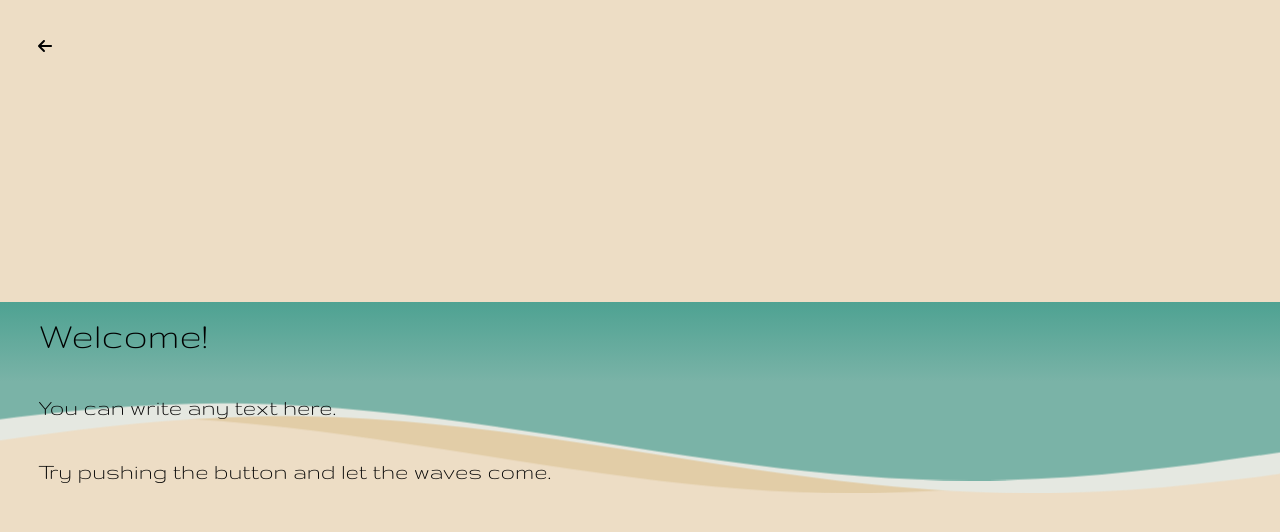
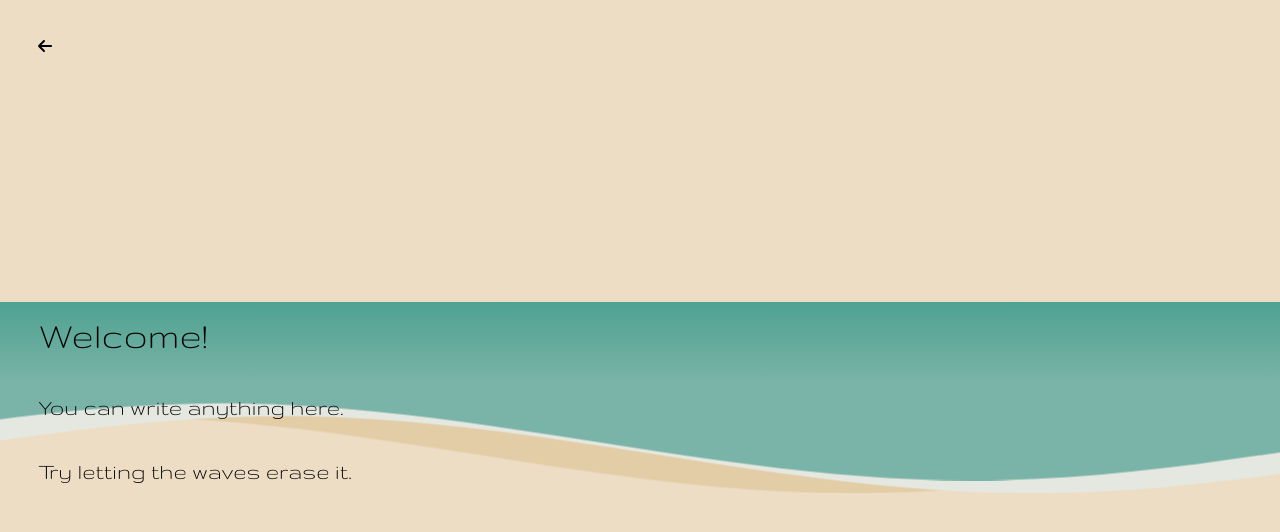
Before and after one commit to HBSPS/Playground, a React (Create React App) app: page /beach in a window 1280 px wide. Shown: the top 532 px of the page. Built offline with nearby package versions, Linux system fonts and the light colour scheme.

Commit message:
:sparkles: [FEAT] Wrapper Atoms 세분화
Wrapper -> 기본 div / Wrapper.Absolute -> position: absolute인 div

```diff
--- a/src/Components/_Atoms/Wrapper.tsx
+++ b/src/Components/_Atoms/Wrapper.tsx
@@ -1,5 +1,20 @@
+import { PropsWithChildren } from 'react';
 import styled from 'styled-components';
 
-const Wrapper = styled.div``;
+const DefaultWrapper = styled.div``;
 
-export default Wrapper;
+const AbsoluteWrapper = styled.div`
+  position: absolute;
+`;
+
+const WrapperMain = (props: PropsWithChildren) => {
+  return <DefaultWrapper>{props.children}</DefaultWrapper>;
+};
+
+const WrapperAbsolute = (props: PropsWithChildren) => {
+  return <AbsoluteWrapper>{props.children}</AbsoluteWrapper>;
+};
+
+export const Wrapper = Object.assign(WrapperMain, {
+  Absolute: WrapperAbsolute,
+});
--- a/src/Components/_Modules/HomeText.tsx
+++ b/src/Components/_Modules/HomeText.tsx
@@ -1,5 +1,5 @@
 import { P, PColor } from '../_Atoms/P';
-import Wrapper from '../_Atoms/Wrapper';
+import { Wrapper } from '../_Atoms/Wrapper';
 
 const HomeText = () => {
   return (
--- a/src/Components/_Modules/Wave.tsx
+++ b/src/Components/_Modules/Wave.tsx
@@ -1,5 +1,5 @@
 import styled, { keyframes } from 'styled-components';
-import Wrapper from '../_Atoms/Wrapper';
+import { Wrapper } from '../_Atoms/Wrapper';
 
 const Ocean = styled.div`
   width: 100vw;
--- a/src/Components/_Templates/Beach.tsx
+++ b/src/Components/_Templates/Beach.tsx
@@ -2,7 +2,7 @@ import { BackGround } from '../_Atoms/BackGround';
 import HomeLink from '../_Atoms/HomeLink';
 import { PlaygroundText } from '../_Modules/PlaygroundText';
 import Wave from '../_Modules/Wave';
-import Wrapper from '../_Atoms/Wrapper';
+import { Wrapper } from '../_Atoms/Wrapper';
 
 const Beach = () => {
   return (
@@ -10,11 +10,11 @@ const Beach = () => {
       <BackGround.Beach>
         <HomeLink color='black' />
         <Wave />
-        <Wrapper style={{position: 'absolute'}}>
+        <Wrapper.Absolute>
           <PlaygroundText.Title color='black'>Welcome!</PlaygroundText.Title>
-          <PlaygroundText color='black'>You can write any text here.</PlaygroundText>
-          <PlaygroundText color='black'>Try pushing the button and let the waves come.</PlaygroundText>
-        </Wrapper>
+          <PlaygroundText color='black'>You can write anything here.</PlaygroundText>
+          <PlaygroundText color='black'>Try letting the waves erase it.</PlaygroundText>
+        </Wrapper.Absolute>
       </BackGround.Beach>
     </>
   );
--- a/src/Components/_Templates/Snow.tsx
+++ b/src/Components/_Templates/Snow.tsx
@@ -1,7 +1,7 @@
 import { BackGround } from '../_Atoms/BackGround';
 import Button from '../_Atoms/Button';
 import HomeLink from '../_Atoms/HomeLink';
-import Wrapper from '../_Atoms/Wrapper';
+import { Wrapper } from '../_Atoms/Wrapper';
 import { PlaygroundText } from '../_Modules/PlaygroundText';
 import useSnowFlake from '../../Hooks/useSnowFlake';
 import SnowFlakes from '../_Modules/SnowFlakes';
```
